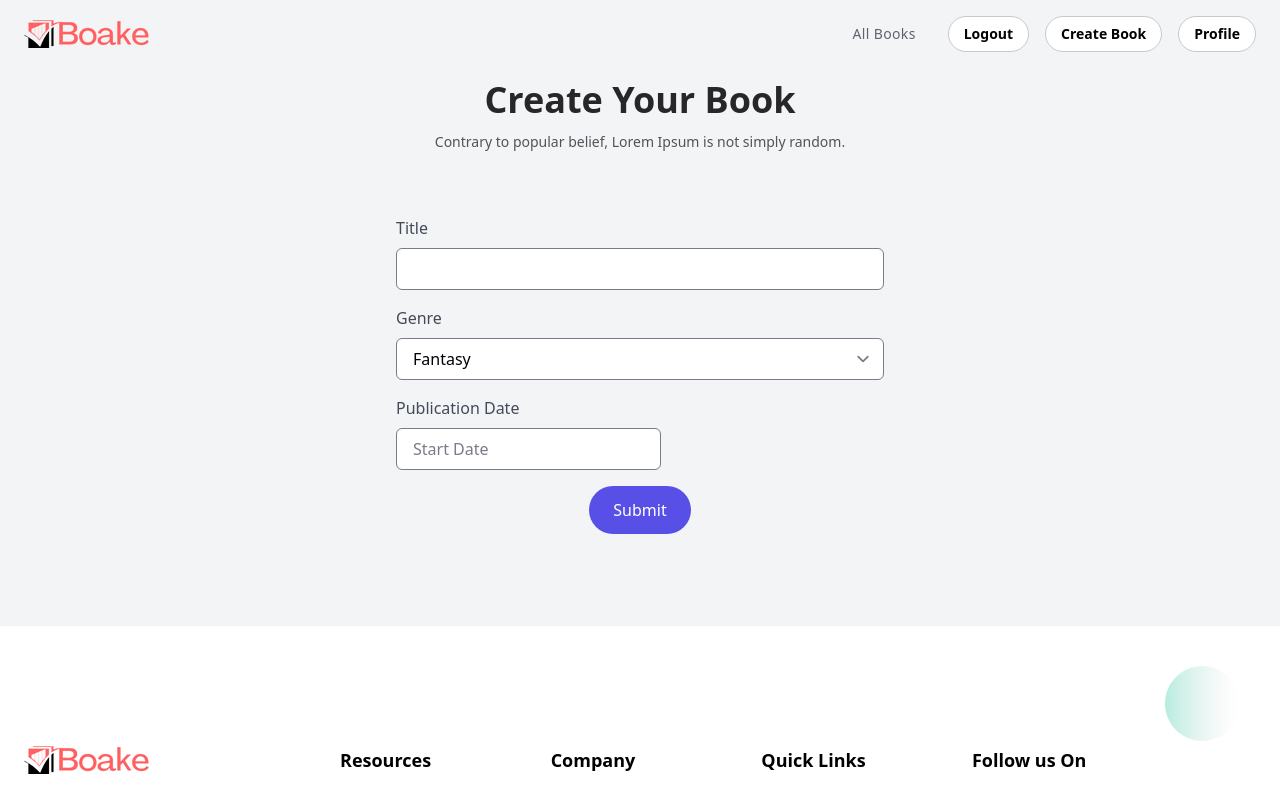
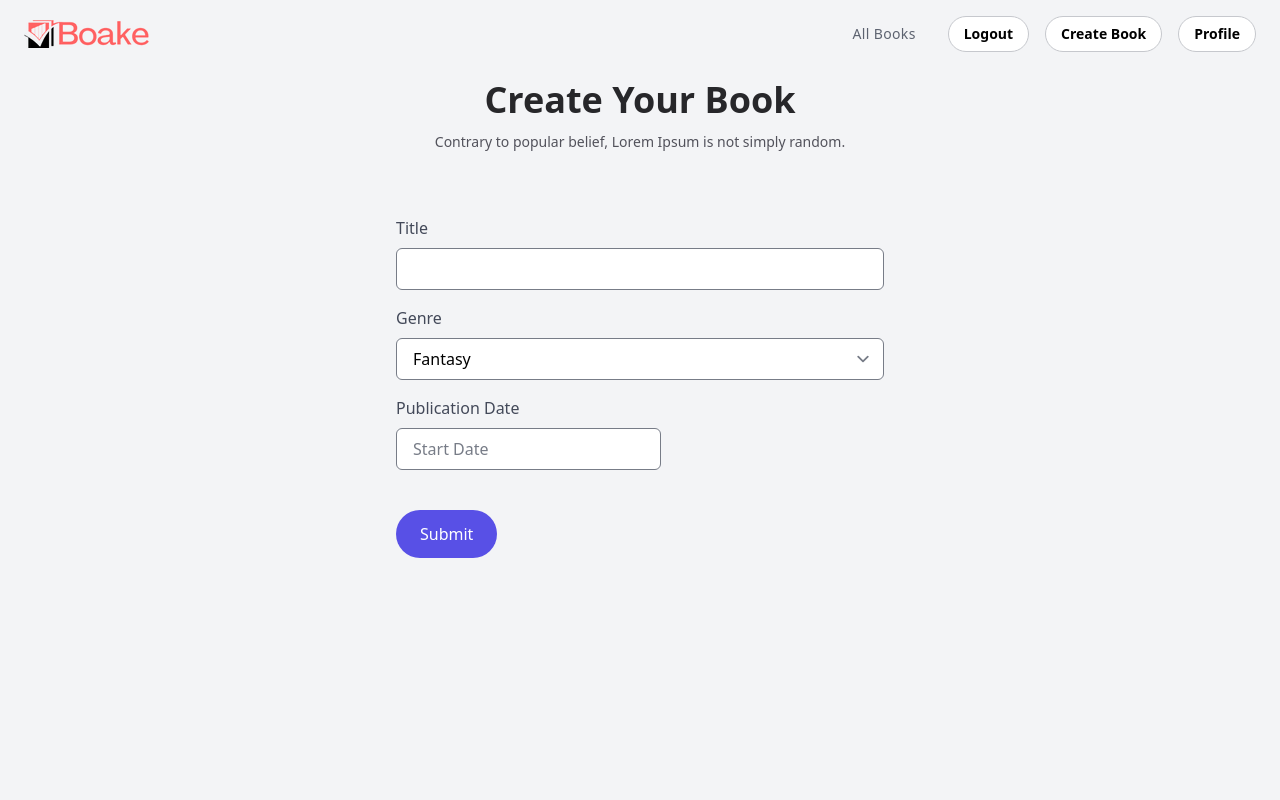
Before and after one commit to alamincoders/book-catalog-app, a React (Vite) app: page /createbook in a window 1280 px wide. Shown: the top 800 px of the page. Built offline with nearby package versions, Linux system fonts and the light colour scheme; sample sign-in values are in the browser's storage.

Commit message:
create book page updated

```diff
--- a/src/pages/CreateBook.tsx
+++ b/src/pages/CreateBook.tsx
@@ -1,16 +1,15 @@
+import { zodResolver } from '@hookform/resolvers/zod';
+import moment from 'moment';
 import React from 'react';
-import { zodResolver } from '@hookform/resolvers/zod';
-import { useForm, Controller } from 'react-hook-form';
-import { TypeOf, z, ZodType } from 'zod';
-import { genreOptions } from '../types/globalTypes';
-import { IBook } from '../redux/features/api/type';
 import ReactDatePicker from 'react-datepicker';
 import 'react-datepicker/dist/react-datepicker.css';
-import moment from 'moment';
+import { Controller, useForm } from 'react-hook-form';
+import { useNavigate } from 'react-router-dom';
+import { toast } from 'react-toastify';
+import { TypeOf, ZodType, z } from 'zod';
+import { IBook } from '../redux/features/api/type';
 import { useCreateBookMutation } from '../redux/features/books/bookApi';
-import { toast } from 'react-toastify';
-import { useNavigate } from 'react-router-dom';
-
+import { genreOptions } from '../types/globalTypes';
 
 const createbookSchema: ZodType<IBook> = z.object({
   title: z.string().min(3, { message: 'Title must be at least 3 characters' }),
@@ -29,7 +28,6 @@ const createbookSchema: ZodType<IBook> = z.object({
 });
 export type CreateBookInput = TypeOf<typeof createbookSchema>;
 const BookForm: React.FC = () => {
-
   const navigate = useNavigate();
 
   const {
@@ -40,8 +38,6 @@ const BookForm: React.FC = () => {
   } = useForm<CreateBookInput>({
     resolver: zodResolver(createbookSchema),
   });
-
-
 
   const [createBook, { data, isLoading, isSuccess, isError }] =
     useCreateBookMutation();
@@ -70,7 +66,7 @@ const BookForm: React.FC = () => {
   };
 
   return (
-    <div className="pt-20 pb-10 lg:pb-20 h-full bg-[#F3F4F6]">
+    <div className="pt-20 pb-10 lg:pb-20 h-screen bg-[#F3F4F6]">
       <div className="text-zinc-800 text-sm pb-10 text-center overflow-hidden">
         <h2 className="text-4xl font-semibold mb-3 ">Create Your Book</h2>
         <p className="text-zinc-600 mb-3 lg:mx-96">
@@ -147,7 +143,7 @@ const BookForm: React.FC = () => {
             </span>
           )}
         </div>
-        <div className="flex justify-center">
+        <div className=" mt-10">
           <button
             type="submit"
             disabled={isLoading || isSuccess}
--- a/src/redux/features/api/customFetchBase.ts
+++ b/src/redux/features/api/customFetchBase.ts
@@ -7,8 +7,8 @@ import {
 import { Mutex } from 'async-mutex';
 import { userLoggedOut } from '../auth/authSlice';
 
-const baseUrl = import.meta.env.VITE_APP_SERVER_URL;
-// const baseUrl = 'http://localhost:5000/api/v1/';
+// const baseUrl = import.meta.env.VITE_APP_SERVER_URL;
+const baseUrl = 'http://localhost:5000/api/v1/';
 
 const mutex = new Mutex();
 
```
Also changed, not shown: src/pages/Books.tsx (+4 -4 lines).
